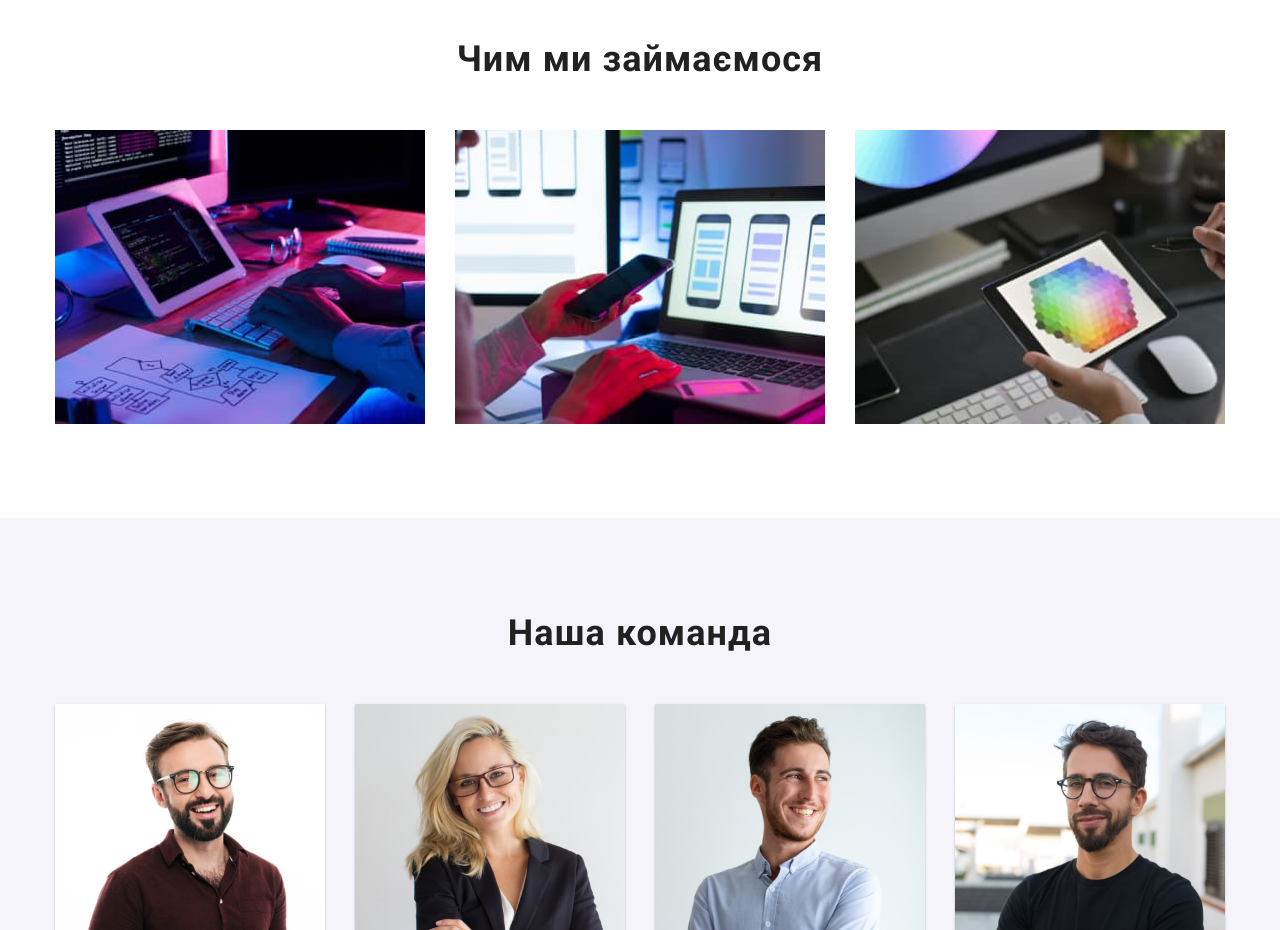
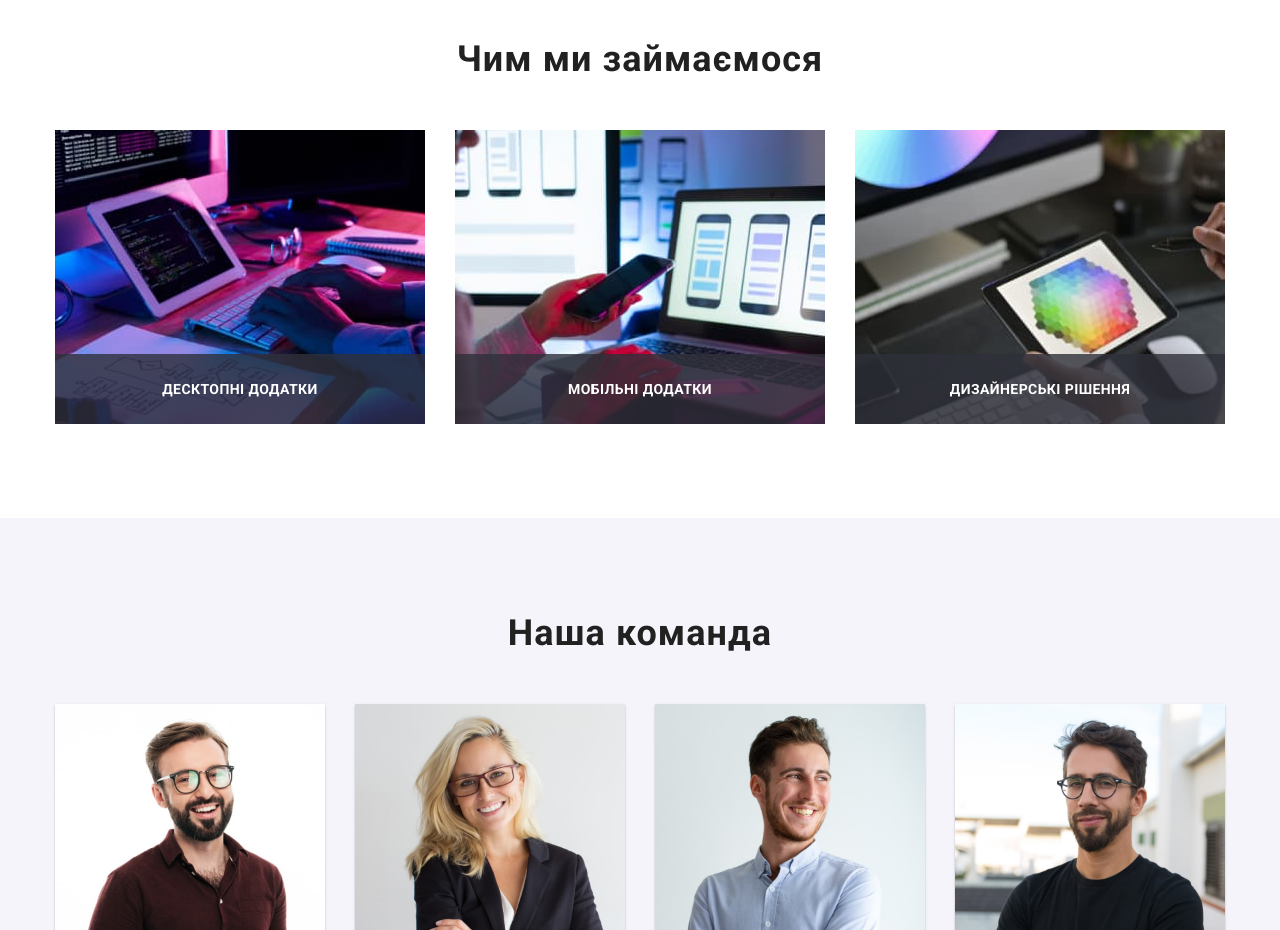
Before and after one commit to Kate-Mil/goit-markup-hw-05, a plain HTML site: page index.html in a window 1280 px wide. Shown: the part 1080-2010 px from the top of the page. Drawn offline with nearby package versions, Linux system fonts and the light colour scheme.

Commit message:
labels added

```diff
--- a/css/styles.css
+++ b/css/styles.css
@@ -249,6 +249,27 @@ color: var(--activeSelection);
   display: flex;
   gap: 30px;
 }
+
+.thumb {
+  position: relative;
+}
+
+.label {
+  position: absolute;
+  bottom: 0;
+  width: 370px;
+  height: 70px;
+  background-color: rgba(47, 48, 58, 0.8);
+  color: var(--addColor) ;
+  text-transform: uppercase;
+  text-align: center;
+  font-weight: 700;
+  letter-spacing: 0.03em;
+  line-height: calc(16/14);
+  padding-top: 27px;
+  padding-bottom: 27px;
+}
+
 
 
 
--- a/index.html
+++ b/index.html
@@ -105,25 +105,34 @@
           <h2 class="section-title">Чим ми займаємося</h2>
           <ul class="services">
             <li>
-              <img
+              <div class="thumb">
+                <img
                 src="./images/services/box1.jpg"
-                alt="програмування"
+                alt="десктопні додатки"
                 width="370"
               />
+                <p class="label">десктопні додатки</p>
+              </div>
             </li>
             <li>
-              <img
+              <div class="thumb">
+                <img
                 src="./images/services/box2.jpg"
                 alt="мобільні додатки"
                 width="370"
               />
+              <p class="label">мобільні додатки</p>
+              </div>
             </li>
             <li>
-              <img
+              <div class="thumb">
+                <img
                 src="./images/services/box3.jpg"
                 alt="дизайнерські рішення"
                 width="370"
               />
+              <p class="label">дизайнерські рішення</p>
+              </div>
             </li>
           </ul>
         </div>
```
